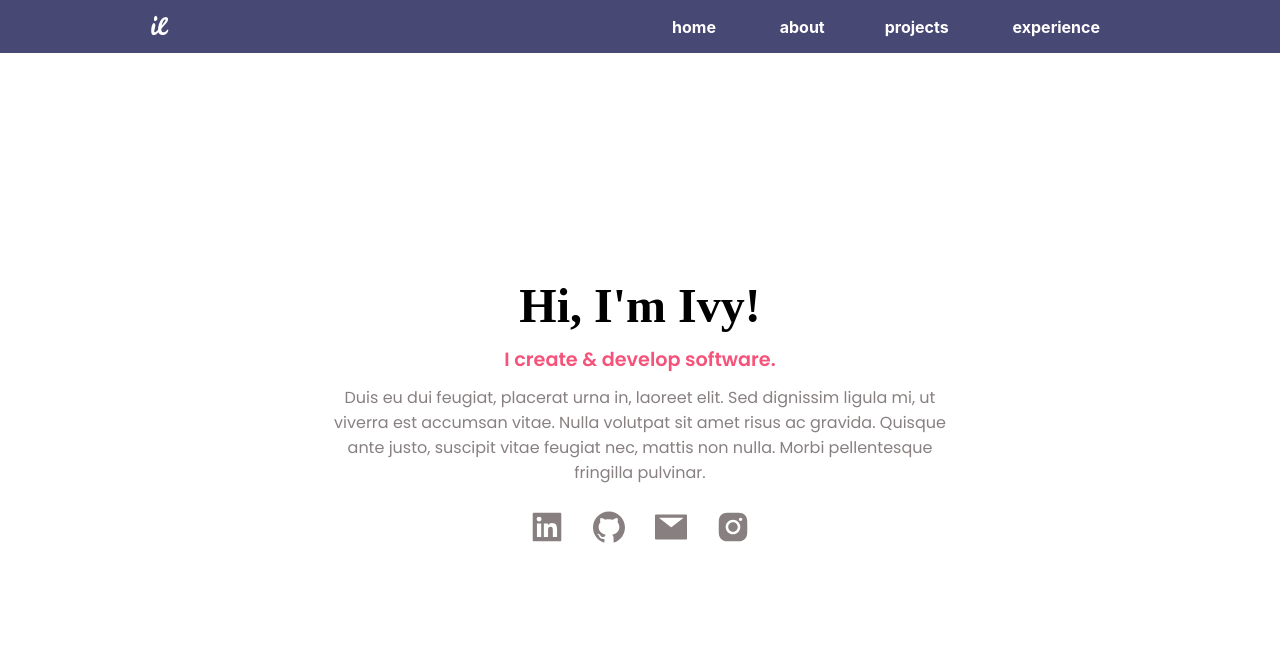
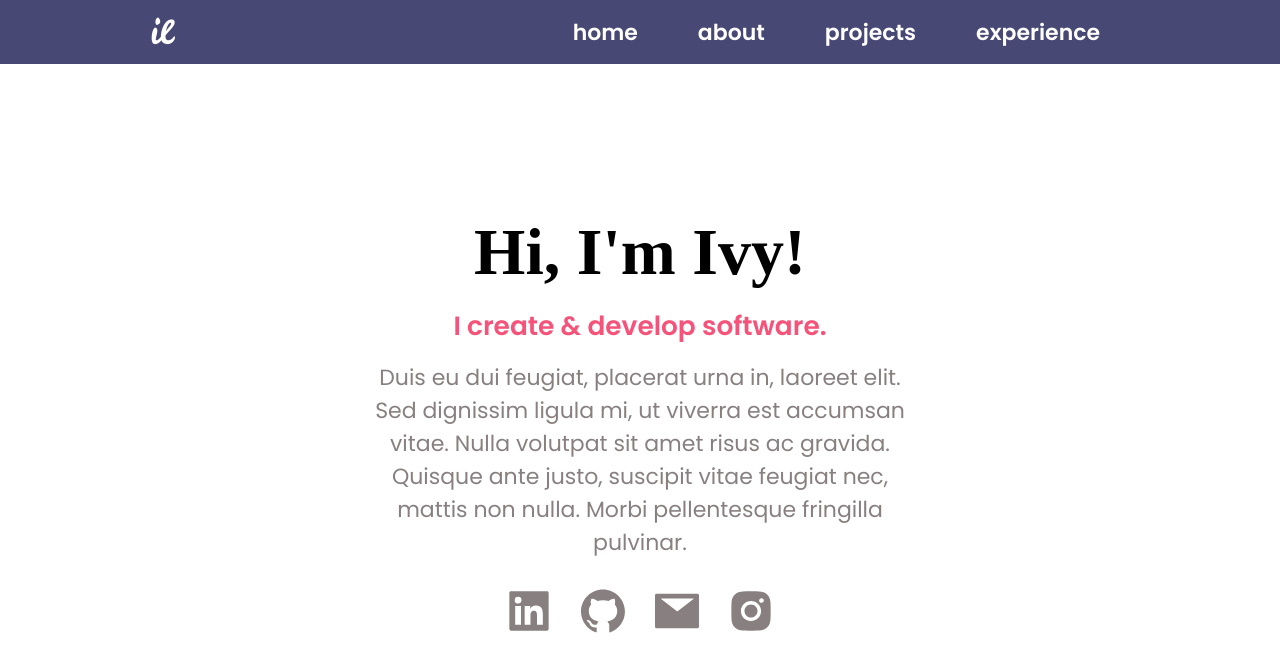
Before and after one commit to ivyla/portfoliov1, a React (Create React App) app: page / in a window 1280 px wide. Shown: the top 672 px of the page. Built offline with nearby package versions, Linux system fonts and the light colour scheme; a web font is replaced by a local one.

Commit message:
home page responsiveness; will make finishing touches and start working on about

```diff
--- a/src/components/Navigation.js
+++ b/src/components/Navigation.js
@@ -48,16 +48,24 @@ class Navigation extends React.Component {
 
                             <div className="nav-links">
                                 <NavLink className="navItem" to="/">
-                                    <b>home </b>
+                                    {/* <b> */}
+                                        home
+                                        {/* </b> */}
                                 </NavLink>
                                 <NavLink className="navItem" to="/about">
-                                    <b>about</b>
+                                    {/* <b> */}
+                                        about
+                                        {/* </b> */}
                                 </NavLink>
                                 <NavLink className="navItem" to="/projects">
-                                    <b>projects</b>
+                                    {/* <b> */}
+                                        projects
+                                        {/* </b> */}
                                 </NavLink>
                                 <NavLink className="navItem" to="/experience">
-                                    <b> experience </b>
+                                    {/* <b> */}
+                                         experience
+                                         {/* </b> */}
                                 </NavLink>
                             </div>
                             <div className="hamburger-menu">
@@ -75,16 +83,26 @@ class Navigation extends React.Component {
                         <div className="slideout">
                             <div className="nav-links-slideout" style={this.state.menuPressed ? { display: 'flex', flexDirection: 'column' } : { display: 'none' }}>
                                 <NavLink className="navItem" to="/">
-                                    <b>home </b>
+                                    <b>
+                                        home
+                                        </b>
                                 </NavLink>
                                 <NavLink className="navItem" to="/about">
-                                    <b>about</b>
+                                    <b>
+                                        about
+                                        </b>
                                 </NavLink>
                                 <NavLink className="navItem" to="/projects">
-                                    <b>projects</b>
+                                    <b>
+                                        projects
+                                        </b>
                                 </NavLink>
                                 <NavLink className="navItem" to="/experience">
-                                    <b> experience </b>
+                                    {/* <b> */}
+
+                                        experience
+
+                                         {/* </b> */}
                                 </NavLink>
                             </div>
                         </div>
--- a/src/stylesheets/Home.css
+++ b/src/stylesheets/Home.css
@@ -69,30 +69,33 @@
 }
 /* smallest possible screen size - mobile */
 @media (min-width: 320px) {
-    /* .content-home {
-        /* width: 95%; */
-        /* max-width: 340px; */
+    .content-home {
+        max-width: 400px;
+    }
+}
 
+    /* Small devices (landscape phones, less than 768px) */
+@media (min-width: 768px) {
+    html {
+        font-size: 17px;
     }
 
-    /* Small devices (landscape phones, less than 768px) */
-    @media (min-width: 768px) {
-            .content-home {
-                width: 60%;
-            }
-
-
+    .content-home {
+        max-width: 600px;
+    }
 }
 
 /* Medium devices (tablets, less than 992px) */
 @media (min-width: 992px) {
-    .content-home {
-        width: 50%;
+    html {
+        font-size: 18px;
     }
-
 }
 
 /* Large devices (desktops, less than 1200px) */
 @media (min-width: 1200px) {
+        html {
+            font-size: 22px;
+        }
 
 }
--- a/src/stylesheets/Navigation.css
+++ b/src/stylesheets/Navigation.css
@@ -36,6 +36,7 @@
     max-width: 980px;
 }
 .navItem{
+    font-family: "Poppins";
     font-weight: 600;
     text-decoration: none;
     padding-left: 30px;
```
